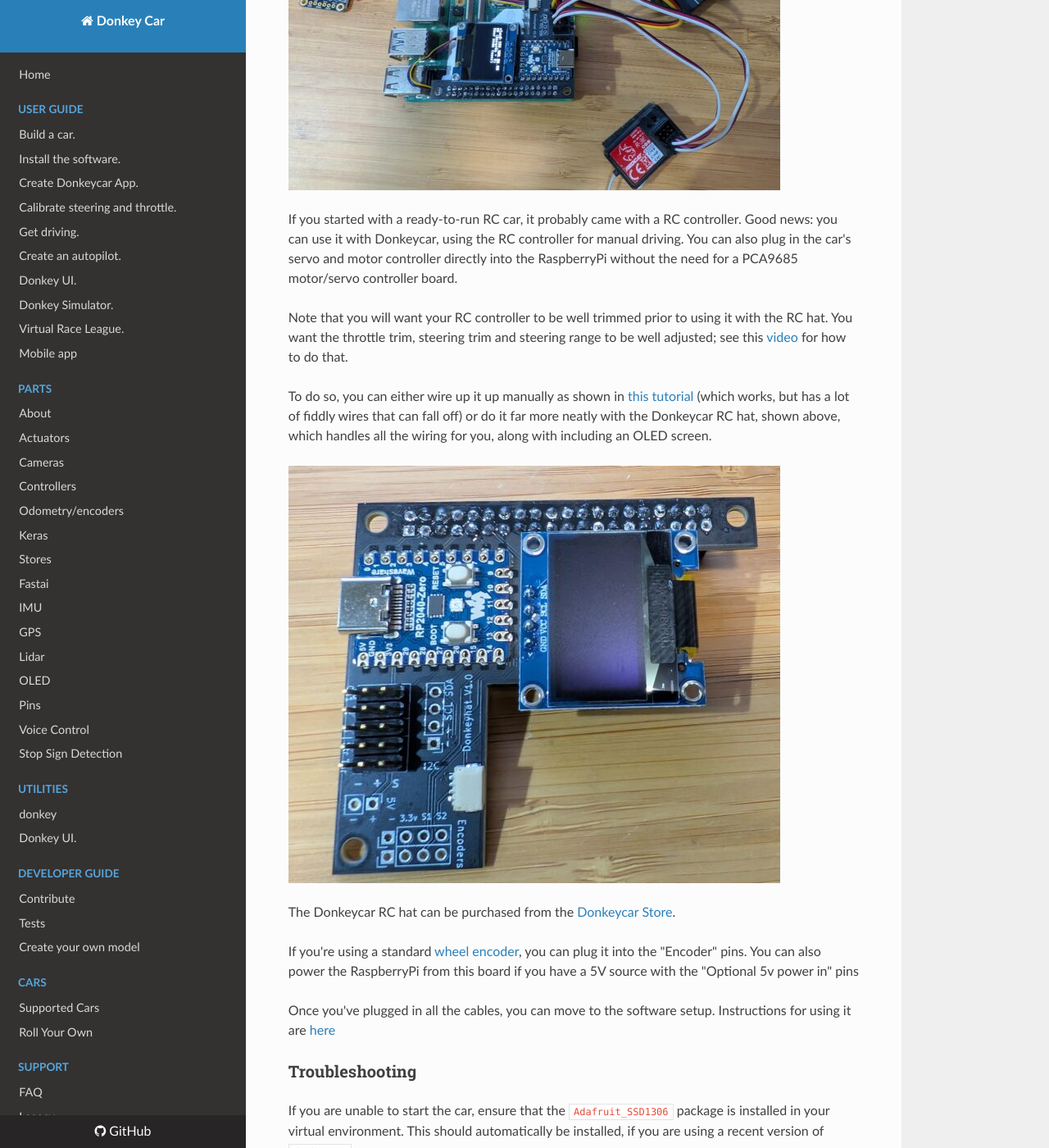
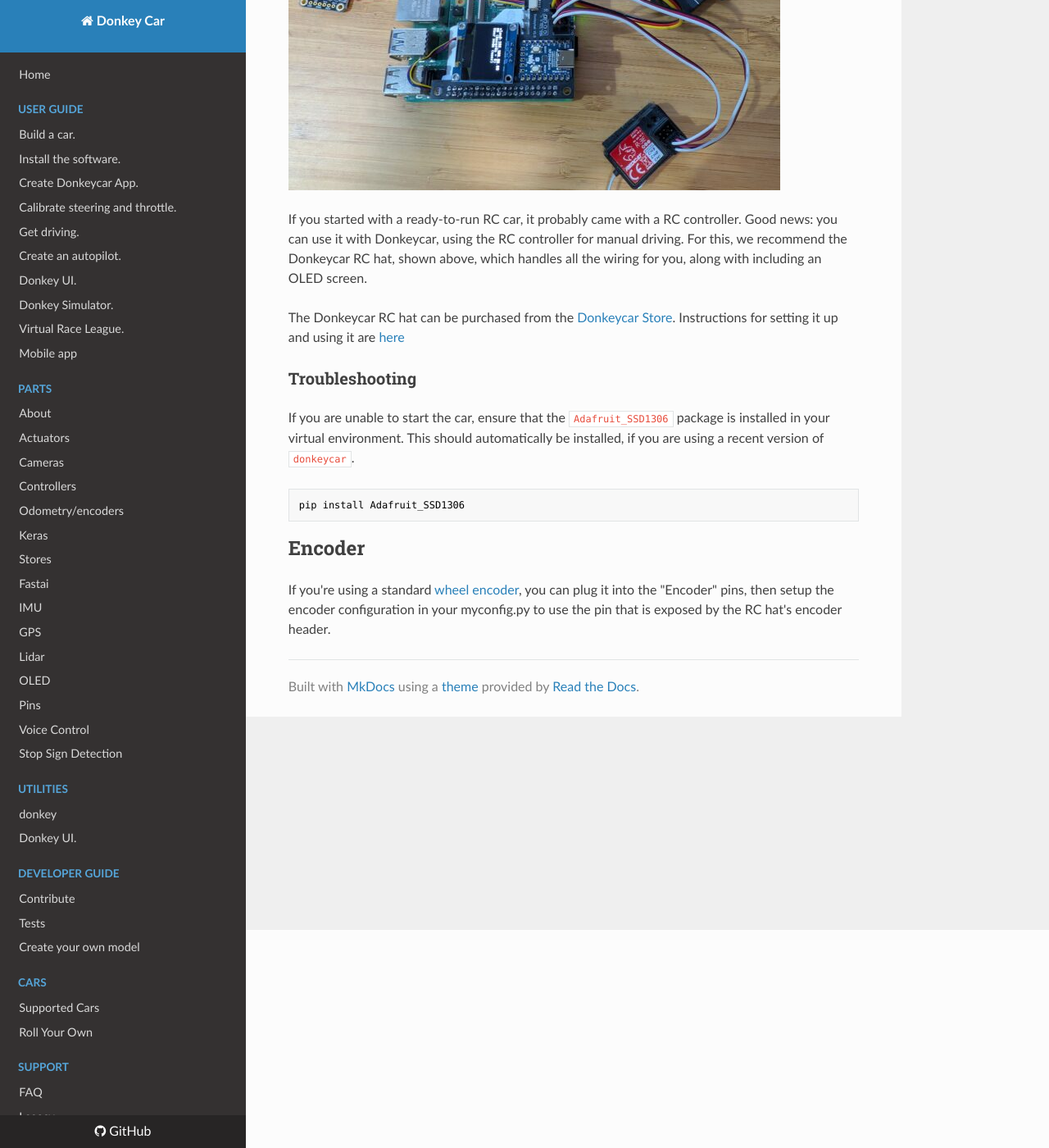
Before and after one commit to autorope/donkeydocs, an MkDocs documentation site: the page built from docs/parts/rc_hat.md, in a window 1280 px wide and 1400 px high, scrolled down 266 px. Shown: the whole window at 82% size. Built offline with MkDocs 1.6.1, drawn with Linux system fonts in a browser that asks for light colours; nearby versions of some CDN libraries.

Commit message:
Update rc_hat.md

```diff
--- a/docs/parts/rc_hat.md
+++ b/docs/parts/rc_hat.md
@@ -1,20 +1,9 @@
 # Donkeycar RC Hat
 ![RC Hat for RaspberryPi](../assets/PXL_20250527_030121313-600x338.jpg "The Donkey RC Hat for RaspberryPi")
 
-If you started with a ready-to-run RC car, it probably came with a RC controller. Good news: you can use it with Donkeycar, using the RC controller for manual driving. You can also plug in the car's servo and motor controller directly into the RaspberryPi without the need for a PCA9685 motor/servo controller board.
+If you started with a ready-to-run RC car, it probably came with a RC controller. Good news: you can use it with Donkeycar, using the RC controller for manual driving. For this, we recommend the Donkeycar RC hat, shown above, which handles all the wiring for you, along with including an OLED screen.
 
-Note that you will want your RC controller to be well trimmed prior to using it with the RC hat.  You want the throttle trim, steering trim and steering range to be well adjusted; see this [video](https://www.youtube.com/watch?v=NuVQz7FCAZk) for how to do that.
-
-To do so, you can either wire up it up manually as shown in [this tutorial](rc.md) (which works, but has a lot of fiddly wires that can fall off) or do it far more neatly with the Donkeycar RC hat, shown above, which handles all the wiring for you, along with including an OLED screen.
-
-![RC Hat for RaspberryPi](../assets/PXL_20250527_030450600-600x509.jpg)
-
-The Donkeycar RC hat can be purchased from the [Donkeycar Store](https://www.diyrobocars.com/shop/).
-
-If you're using a standard [wheel encoder](odometry.md), you can plug it into the "Encoder" pins. You can also power the RaspberryPi from this board if you have a 5V source with the "Optional 5v power in" pins
-
-Once you've plugged in all the cables, you can move to the software setup. Instructions for using it are [here](https://www.diyrobocars.com/2024/12/22/using-the-rc-hat/)
-
+The Donkeycar RC hat can be purchased from the [Donkeycar Store](https://www.diyrobocars.com/shop/). Instructions for setting it up and using it are [here](https://www.diyrobocars.com/2024/12/22/using-the-rc-hat/)
 
 ### Troubleshooting
 
```
